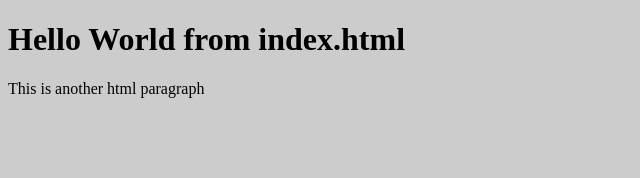
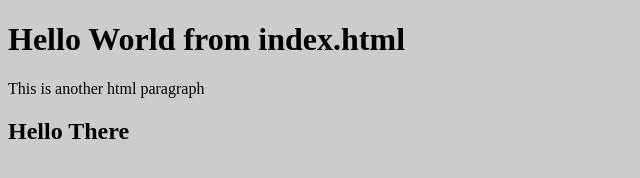
Before and after one commit to DanPresa/git_test, a plain HTML site: page index.html in a window 1280 px wide. Shown: the whole page, without its empty margins (0-640 px from the left). Drawn offline with Linux system fonts and the light colour scheme.

Commit message:
Update index.html

```diff
--- a/index.html
+++ b/index.html
@@ -10,5 +10,6 @@
 	<body>
 		<h1>Hello World from index.html</h1>
 		<p>This is another html paragraph</p>
+		<h2>Hello There</h2>
 	</body>
 </html>
```
